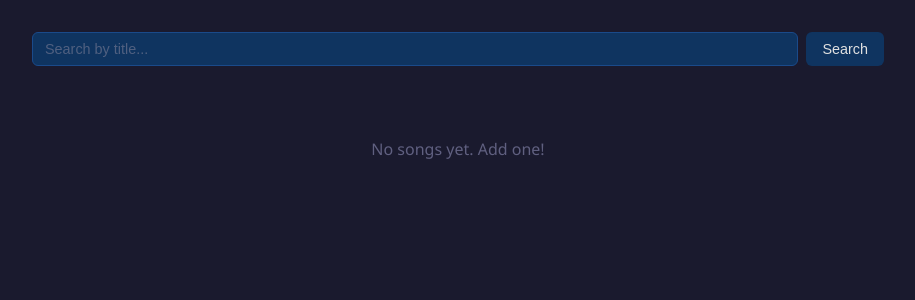
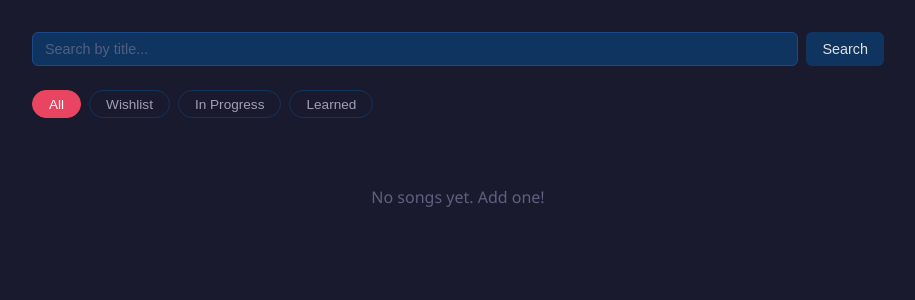
Before and after one commit to katsuya245126/guitar-song-tracker, a Flask app: page / in a window 1280 px wide. Shown: the part 85-385 px from the top of the page, without its empty margins (182-1097 px from the left). Run offline with Flask 3, Linux system fonts and the light colour scheme; data that the repository does not hold is empty.

Commit message:
Add song status field with Wishlist, In Progress, and Learned filter tabs
Status is stored per song and defaults to Wishlist for existing entries.
Cards show a colour-coded badge. Filter tabs on the index page narrow
the list by status, and the add/edit modal includes a status selector.

```diff
--- a/app.py
+++ b/app.py
@@ -63,6 +63,8 @@ def song_detail(index):
 def get_songs():
     query = request.args.get('q', '').strip()
     songs = read_songs()
+    for s in songs:
+        s.setdefault('status', 'wishlist')
     if query:
         pattern = re.compile(re.escape(query), re.IGNORECASE)
         songs = [s for s in songs if pattern.search(s['title'])]
@@ -78,6 +80,7 @@ def add_song():
         'link': data['link'],
         'tuning': data['tuning'],
         'capo': data['capo'],
+        'status': data.get('status', 'wishlist'),
     })
     write_songs(songs)
     logging.info(f"Added song: {data['title']}")
@@ -95,6 +98,7 @@ def update_song(index):
         'link': data['link'],
         'tuning': data['tuning'],
         'capo': data['capo'],
+        'status': data.get('status', 'wishlist'),
     }
     write_songs(songs)
     logging.info(f"Updated song at index {index}: {data['title']}")
@@ -136,6 +140,7 @@ def import_songs():
     # Validate basic structure
     required = {'title', 'link', 'tuning', 'capo'}
     for song in incoming:
+        song.setdefault('status', 'wishlist')
         if not required.issubset(song.keys()):
             return jsonify({'error': 'Invalid song format'}), 400
 
--- a/static/app.js
+++ b/static/app.js
@@ -9,6 +9,13 @@ const toast = document.getElementById('toast');
 let editingIndex = null;
 let pendingImport = null;
 let toastTimer = null;
+let activeFilter = 'all';
+
+const STATUS_LABELS = {
+    'wishlist': 'Wishlist',
+    'in-progress': 'In Progress',
+    'learned': 'Learned',
+};
 
 // ── Utilities ────────────────────────────────────────────────────────────────
 
@@ -32,7 +39,10 @@ function closeModal(overlay) {
 async function loadSongs(query = '') {
     const url = query ? `/api/songs?q=${encodeURIComponent(query)}` : '/api/songs';
     const res = await fetch(url);
-    const songs = await res.json();
+    let songs = await res.json();
+    if (activeFilter !== 'all') {
+        songs = songs.filter(s => (s.status || 'wishlist') === activeFilter);
+    }
     renderSongs(songs);
 }
 
@@ -47,12 +57,14 @@ function renderSongs(songs) {
     songs.forEach((song, i) => {
         const card = document.createElement('div');
         card.className = 'song-card';
+        const status = song.status || 'wishlist';
         card.innerHTML = `
             <div class="song-info">
                 <h3><a class="song-title-link" href="/song/${i}">${escHtml(song.title)}</a></h3>
                 <div class="song-meta">
                     <span>🎸 ${escHtml(song.tuning)}</span>
                     <span>🎵 Capo ${song.capo}</span>
+                    <span class="status-badge status-${status}">${STATUS_LABELS[status] || status}</span>
                 </div>
             </div>
             <div class="song-actions">
@@ -71,6 +83,17 @@ function escHtml(str) {
         .replace(/>/g, '&gt;')
         .replace(/"/g, '&quot;');
 }
+
+// ── Filter tabs ──────────────────────────────────────────────────────────────
+
+document.querySelectorAll('.filter-tab').forEach(tab => {
+    tab.addEventListener('click', () => {
+        document.querySelectorAll('.filter-tab').forEach(t => t.classList.remove('active'));
+        tab.classList.add('active');
+        activeFilter = tab.dataset.status;
+        loadSongs(searchInput.value.trim());
+    });
+});
 
 // ── Search ───────────────────────────────────────────────────────────────────
 
@@ -105,6 +128,7 @@ async function openEdit(index) {
     document.getElementById('field-link').value = song.link;
     document.getElementById('field-tuning').value = song.tuning;
     document.getElementById('field-capo').value = song.capo;
+    document.getElementById('field-status').value = song.status || 'wishlist';
     openModal(songModal);
 }
 
@@ -115,6 +139,7 @@ songForm.addEventListener('submit', async (e) => {
         link: document.getElementById('field-link').value.trim(),
         tuning: document.getElementById('field-tuning').value.trim(),
         capo: parseInt(document.getElementById('field-capo').value, 10),
+        status: document.getElementById('field-status').value,
     };
 
     const url = editingIndex !== null ? `/api/songs/${editingIndex}` : '/api/songs';
--- a/static/style.css
+++ b/static/style.css
@@ -158,6 +158,61 @@ main {
     color: #a0a0b0;
 }
 
+/* Filter tabs */
+.filter-tabs {
+    display: flex;
+    gap: 0.5rem;
+    margin-bottom: 1.25rem;
+    flex-wrap: wrap;
+}
+
+.filter-tab {
+    background: transparent;
+    border: 1px solid #0f3460;
+    color: #a0a0b0;
+    border-radius: 20px;
+    padding: 0.35rem 1rem;
+    font-size: 0.85rem;
+    cursor: pointer;
+    transition: all 0.15s;
+}
+
+.filter-tab:hover {
+    border-color: #e94560;
+    color: #fff;
+    opacity: 1;
+}
+
+.filter-tab.active {
+    background: #e94560;
+    border-color: #e94560;
+    color: #fff;
+}
+
+/* Status badges */
+.status-badge {
+    font-size: 0.75rem;
+    padding: 0.15rem 0.6rem;
+    border-radius: 20px;
+    font-weight: 600;
+    letter-spacing: 0.3px;
+}
+
+.status-wishlist {
+    background: #1a2a4a;
+    color: #7ab3f0;
+}
+
+.status-in-progress {
+    background: #2a2010;
+    color: #f0b84a;
+}
+
+.status-learned {
+    background: #0d2a1a;
+    color: #4ae08a;
+}
+
 /* Buttons */
 button, .btn {
     cursor: pointer;
@@ -213,6 +268,7 @@ button:hover, .btn:hover {
 }
 
 /* Inputs */
+select,
 input[type="text"],
 input[type="url"],
 input[type="number"],
--- a/templates/index.html
+++ b/templates/index.html
@@ -23,6 +23,13 @@
         <button class="btn btn-secondary" id="search-btn">Search</button>
     </div>
 
+    <div class="filter-tabs">
+        <button class="filter-tab active" data-status="all">All</button>
+        <button class="filter-tab" data-status="wishlist">Wishlist</button>
+        <button class="filter-tab" data-status="in-progress">In Progress</button>
+        <button class="filter-tab" data-status="learned">Learned</button>
+    </div>
+
     <div id="song-list"></div>
 </main>
 
@@ -46,6 +53,14 @@
             <div class="form-group">
                 <label for="field-capo">Capo position (0 = none)</label>
                 <input type="number" id="field-capo" min="0" max="9" value="0" required>
+            </div>
+            <div class="form-group">
+                <label for="field-status">Status</label>
+                <select id="field-status">
+                    <option value="wishlist">Wishlist</option>
+                    <option value="in-progress">In Progress</option>
+                    <option value="learned">Learned</option>
+                </select>
             </div>
             <div class="form-actions">
                 <button type="button" class="btn btn-ghost" id="modal-cancel">Cancel</button>
```
